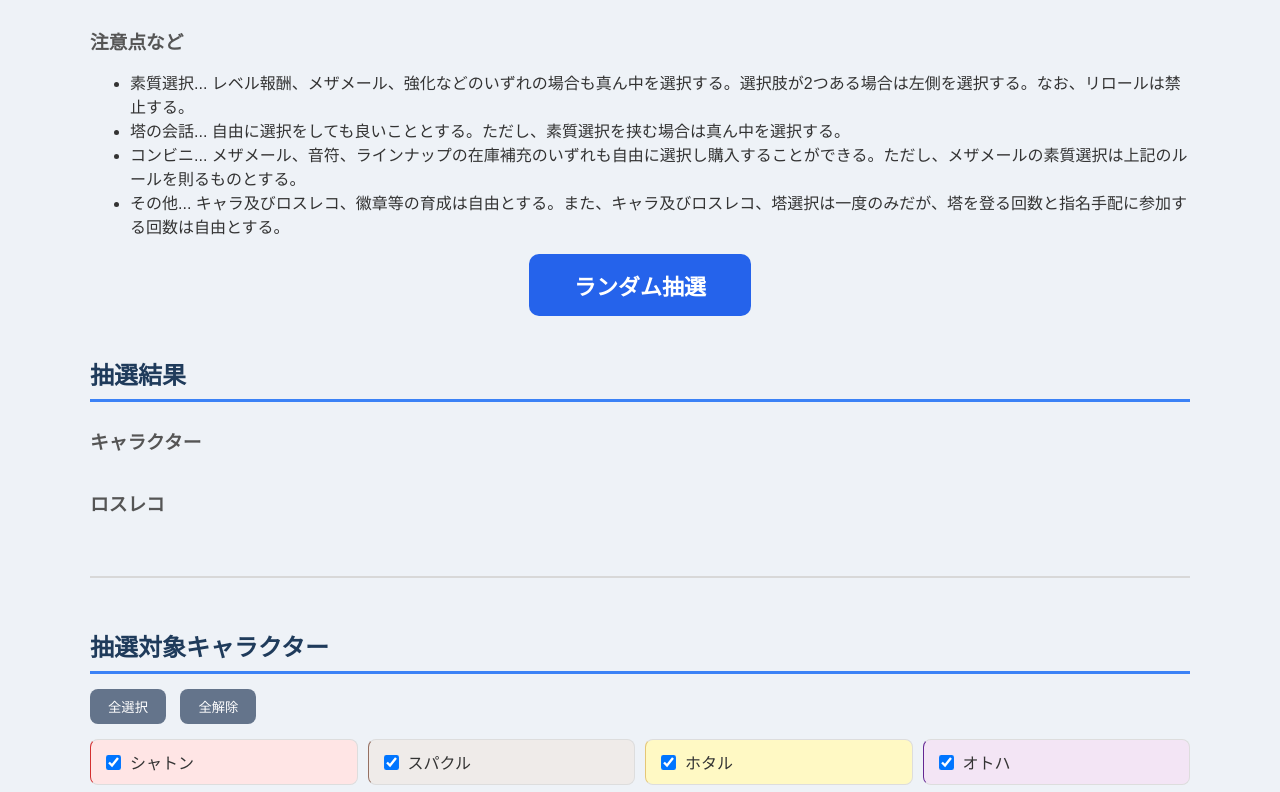
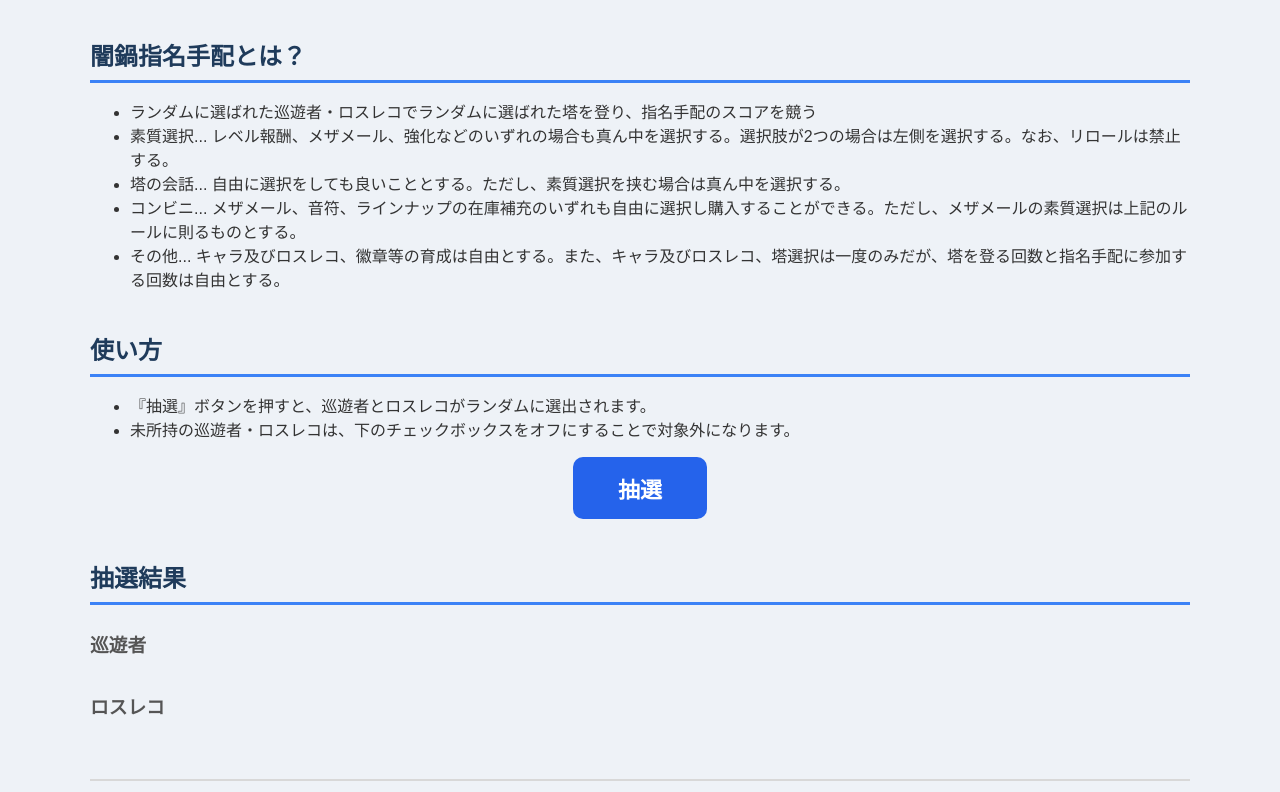
Before and after one commit to Tobari25-exe/stella-sora-yaminabe-picker, a plain HTML site: page index.html in a window 1280 px wide. Shown: the part 100-892 px from the top of the page. Drawn offline with Linux system fonts and the light colour scheme.

Commit message:
Add files via upload
使用方法などの文章を追加。

```diff
--- a/index.html
+++ b/index.html
@@ -15,17 +15,24 @@
 
         <h1>闇鍋指名手配用ランダム抽選</h1>
 
-        <h3>注意点など</h3>
+
+        <h2>闇鍋指名手配とは？</h2>
         <ul>
-        <li>素質選択... レベル報酬、メザメール、強化などのいずれの場合も真ん中を選択する。選択肢が2つある場合は左側を選択する。なお、リロールは禁止する。</li>
+        <li>ランダムに選ばれた巡遊者・ロスレコでランダムに選ばれた塔を登り、指名手配のスコアを競う</li>
+        <li>素質選択... レベル報酬、メザメール、強化などのいずれの場合も真ん中を選択する。選択肢が2つの場合は左側を選択する。なお、リロールは禁止する。</li>
         <li>塔の会話... 自由に選択をしても良いこととする。ただし、素質選択を挟む場合は真ん中を選択する。</li>
-        <li>コンビニ... メザメール、音符、ラインナップの在庫補充のいずれも自由に選択し購入することができる。ただし、メザメールの素質選択は上記のルールを則るものとする。</li>
+        <li>コンビニ... メザメール、音符、ラインナップの在庫補充のいずれも自由に選択し購入することができる。ただし、メザメールの素質選択は上記のルールに則るものとする。</li>
         <li>その他... キャラ及びロスレコ、徽章等の育成は自由とする。また、キャラ及びロスレコ、塔選択は一度のみだが、塔を登る回数と指名手配に参加する回数は自由とする。</li>
         </ul>
 
+        <h2>使い方</h2>
+        <ul>
+        <li>『抽選』ボタンを押すと、巡遊者とロスレコがランダムに選出されます。</li>
+        <li>未所持の巡遊者・ロスレコは、下のチェックボックスをオフにすることで対象外になります。</li>
+        </ul>
 
         <button id="drawButton" class="drawButton">
-            ランダム抽選
+            抽選
         </button>
 
         <!-- 抽選結果 -->
@@ -33,7 +40,7 @@
 
             <h2>抽選結果</h2>
 
-            <h3>キャラクター</h3>
+            <h3>巡遊者</h3>
             <div id="characterResult" class="resultGrid"></div>
 
             <h3>ロスレコ</h3>
@@ -43,10 +50,10 @@
 
         <hr>
 
-        <!-- キャラクター選択 -->
+        <!-- 巡遊者選択 -->
         <section class="selectSection">
 
-            <h2>抽選対象キャラクター</h2>
+            <h2>抽選対象巡遊者</h2>
 
             <div class="controlButtons">
                 <button id="checkAllCharacters" class="smallButton">
--- a/style.css
+++ b/style.css
@@ -223,32 +223,32 @@ hr{
 
 .attribute-火{
     background:#ffe5e5;
-    border-left-color:#d32f2f;
+    border-left-color:#d53d3d;
 }
 
 .attribute-水{
     background:#e3f2fd;
-    border-left-color:#1976d2;
+    border-left-color:#3788d9;
 }
 
 .attribute-光{
     background:#fff9c4;
-    border-left-color:#e5c676;
+    border-left-color:#efdc7b;
 }
 
 .attribute-闇{
     background:#f3e5f5;
-    border-left-color:#632692;
+    border-left-color:#6f2ea1;
 }
 
 .attribute-地{
     background:#efebe9;
-    border-left-color:#957062;
+    border-left-color:#956b5c;
 }
 
 .attribute-風{
     background:#f1f8e9;
-    border-left-color:#92c763;
+    border-left-color:#9ed76c;
 }
 
 /* ==========================
```
